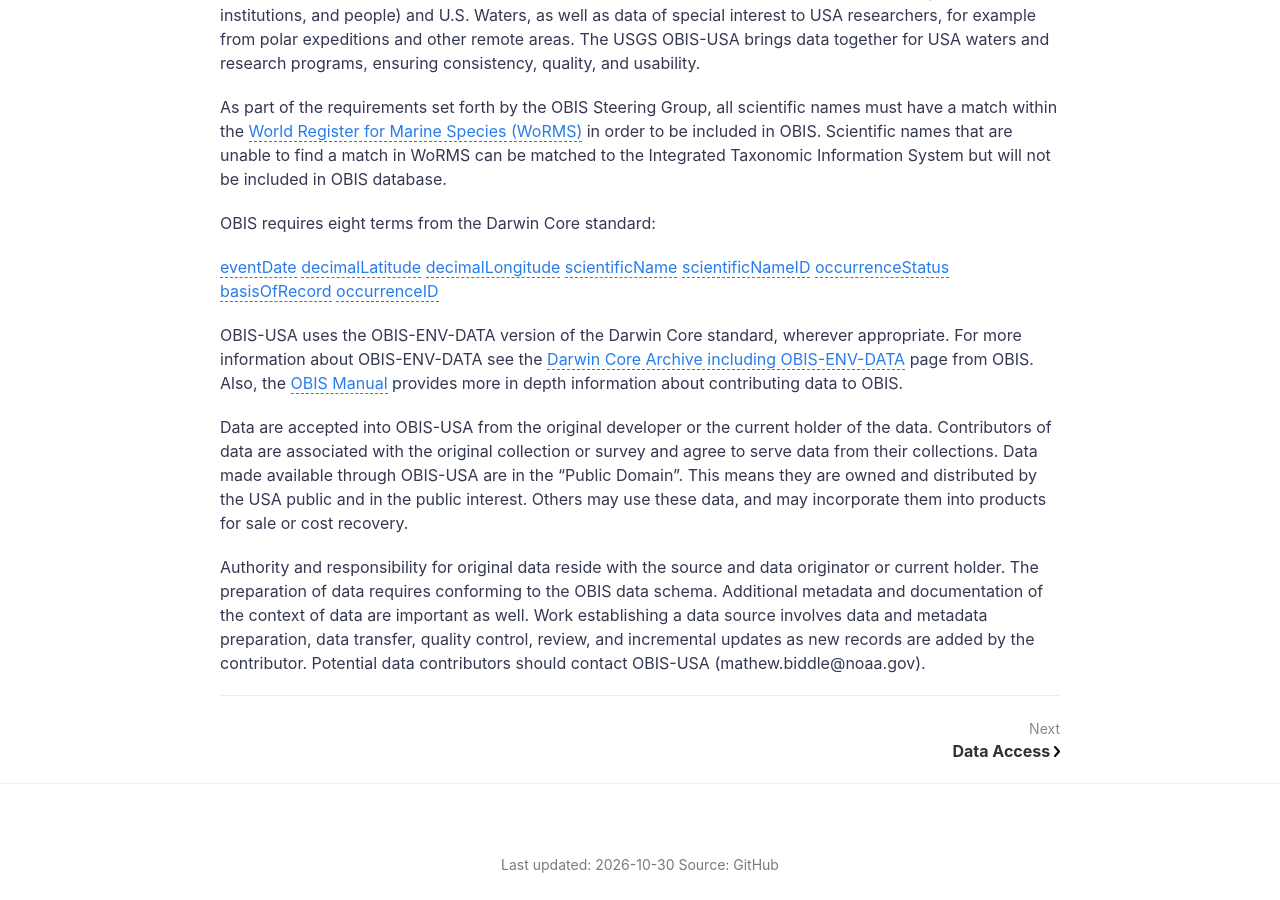
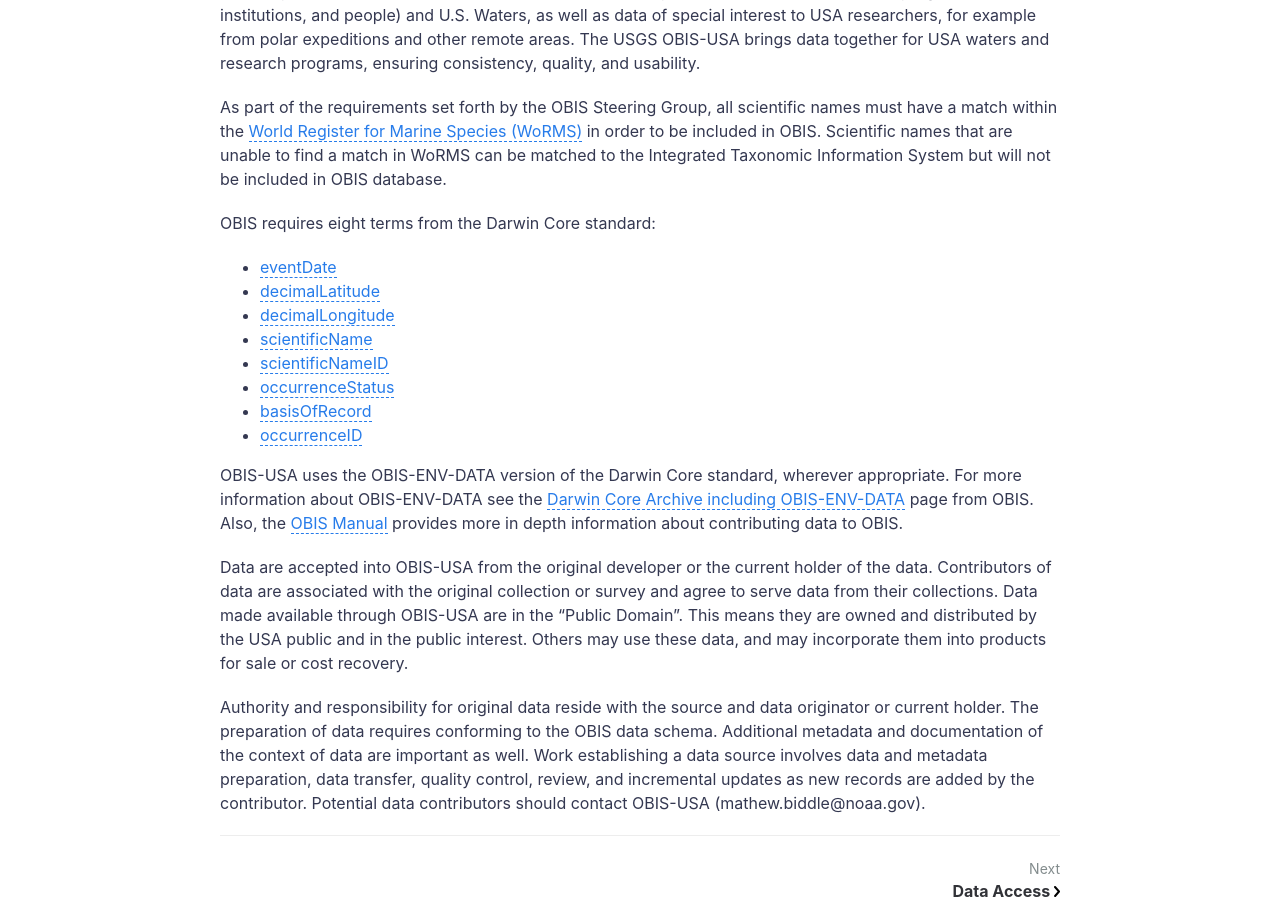
Before and after one commit to obis-usa/obis-usa.github.io, a Jekyll site: the page built from _posts/2026-10-30-contribute-data.md, in a window 1280 px wide and 900 px high, scrolled down 677 px. Built offline with Jekyll 4.4.1, drawn with Linux system fonts in a browser that asks for light colours; a script that is not in the unit is left out.

```diff
--- a/_posts/2026-10-30-contribute-data.md
+++ b/_posts/2026-10-30-contribute-data.md
@@ -17,14 +17,14 @@ included in OBIS database.
 
 OBIS requires eight terms from the Darwin Core standard:
 
-[eventDate](https://dwc.tdwg.org/terms/#dwc:eventDate)
-[decimalLatitude](https://dwc.tdwg.org/terms/#dwc:decimalLatitude)
-[decimalLongitude](https://dwc.tdwg.org/terms/#dwc:decimalLongitude)
-[scientificName](https://dwc.tdwg.org/terms/#dwc:scientificName)
-[scientificNameID](https://dwc.tdwg.org/terms/#dwc:scientificNameID)
-[occurrenceStatus](https://dwc.tdwg.org/terms/#dwciri:occurrenceStatus)
-[basisOfRecord](https://dwc.tdwg.org/terms/#dwc:basisOfRecord)
-[occurrenceID](https://dwc.tdwg.org/terms/#dwc:occurrenceID)
+* [eventDate](https://dwc.tdwg.org/terms/#dwc:eventDate)
+* [decimalLatitude](https://dwc.tdwg.org/terms/#dwc:decimalLatitude)
+* [decimalLongitude](https://dwc.tdwg.org/terms/#dwc:decimalLongitude)
+* [scientificName](https://dwc.tdwg.org/terms/#dwc:scientificName)
+* [scientificNameID](https://dwc.tdwg.org/terms/#dwc:scientificNameID)
+* [occurrenceStatus](https://dwc.tdwg.org/terms/#dwciri:occurrenceStatus)
+* [basisOfRecord](https://dwc.tdwg.org/terms/#dwc:basisOfRecord)
+* [occurrenceID](https://dwc.tdwg.org/terms/#dwc:occurrenceID)
 
 OBIS-USA uses the OBIS-ENV-DATA version of the Darwin Core standard, wherever appropriate. For more information about OBIS-ENV-DATA
 see the [Darwin Core Archive including OBIS-ENV-DATA](https://manual.obis.org/data_format.html) page from OBIS. Also, the [OBIS
```
